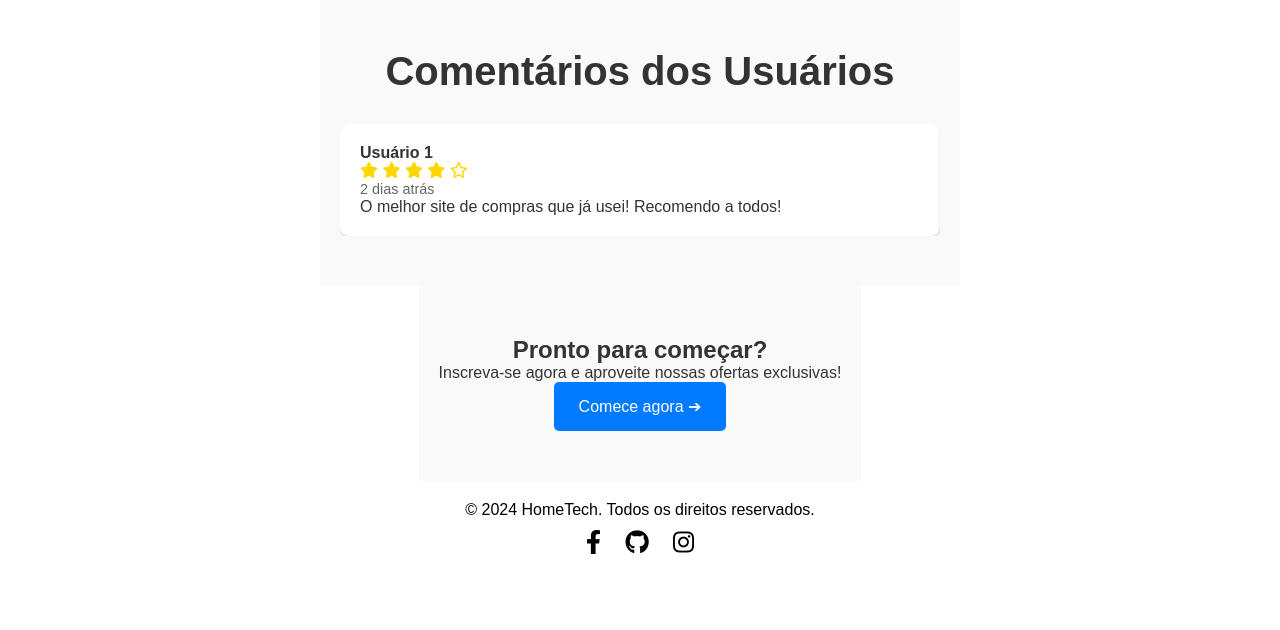
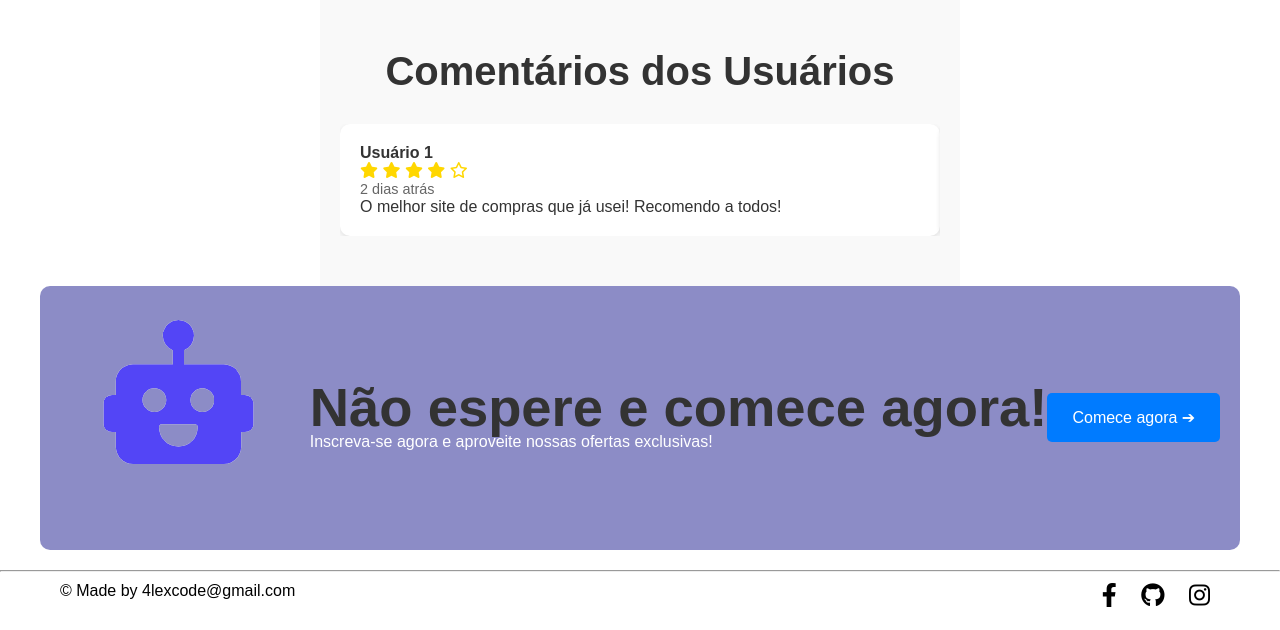
Before and after one commit to aul-rel/HomeTech, a PHP site: page /assets/pages/techmundo.html in a window 1280 px wide. Shown: the part 2572-3202 px from the top of the page. Before the commit the page ends 3126 px from the top, so only its background shows below. Run offline with PHP 8.4, Linux system fonts and the light colour scheme.

Commit message:
atualização

```diff
--- a/assets/css/techmundo.css
+++ b/assets/css/techmundo.css
@@ -65,6 +65,9 @@ li {
     padding: 10px;
     border-radius: 10px;
     background-color: #75caff4b;
+}
+#btn a{
+    text-decoration: none;
 }
 
 #btn:hover {
@@ -165,11 +168,52 @@ h3 {
     padding: 50px 20px;
     background-color: #f9f9f9; /* Cor de fundo clara */
 }
+.cta-section {
+    display: flex; /* Ativa o flexbox */
+    align-items: center; /* Centraliza verticalmente */
+    padding: 20px;
+    background-color: rgba(0, 0, 130, 0.452); /* Fundo da seção */
+    border-radius: 10px;
+}
 
+.logo {
+    position: relative; /* Permite que a logo seja posicionada normalmente */
+    z-index: 1; /* Garante que a logo esteja acima do fundo */
+    opacity: 0.9; /* Ajusta a opacidade da logo */
+    margin-right: 20px; /* Espaço entre a logo e o texto */
+}
+
+.text-container, .button-container {
+    position: relative; /* Para garantir que os textos fiquem acima da logo */
+    z-index: 2; /* Garante que o texto fique acima da logo */
+    color: white; /* Cor do texto */
+}
+
+.cta-section h1 {
+    font-size: 3.4em;
+    margin: 0; /* Remove margens para melhor alinhamento */
+}
+
+.cta-section p {
+    margin: 0; /* Remove margens para melhor alinhamento */
+}
+
+.button-container {
+    margin-left: auto; /* Faz o botão ficar à direita */
+}
+
+.text-container {
+    margin-top: 0; /* Remove top margin for alignment */
+    text-align: left; /* Align text to the left */
+}
+
+.button-container {
+    display: flex; /* Use flex for button container */
+    justify-content: flex-end; /* Align button to the right */
+}
 .feature-item {
     margin: 20px 0;
 }
-
 /* Highlights Section */
 .highlights {
     display: grid;
@@ -180,13 +224,11 @@ h3 {
     max-width: 85%; /* Limita a largura a 85% da tela */
     margin: 0 auto; /* Centraliza a seção */
 }
-
 .highlights h2 {
     grid-column: 1 / -1; /* Faz o título ocupar toda a largura do grid */
     font-size: 2.5em;
     margin-bottom: 30px;
 }
-
 /* Estilos dos itens do destaque */
 .highlight-item {
     background-color:#f9f9f9; /* Fundo branco para os itens */
@@ -196,7 +238,6 @@ h3 {
     text-align: left; /* Alinhamento à esquerda do texto */
     cursor: pointer;
 }
-
 .highlight-item i {
     font-size: 2em; /* Tamanho do ícone */
     margin-bottom: 10px; /* Espaço abaixo do ícone */
@@ -229,6 +270,14 @@ footer {
     max-width: 1200px; /* Limita a largura máxima */
     margin: 0 auto; /* Centraliza o footer */
     padding: 0 20px; /* Adiciona espaçamento lateral */
+    display: flex; /* Usar flexbox para alinhar os itens */
+    justify-content: space-between; /* Espaça os itens entre si */
+    align-items: center; /* Alinha verticalmente os itens */
+}
+
+.footer-container p {
+    margin: 0; /* Remove margens para melhor alinhamento */
+    text-align: left; /* Alinha o texto à esquerda */
 }
 
 .social-links {
--- a/assets/pages/techmundo.html
+++ b/assets/pages/techmundo.html
@@ -31,7 +31,6 @@
                 <a href="cadastro.html" class="cta-button">Start now ➔</a>
             </div>
         </section>
-
         <!-- Seção de Recursos -->
         <section class="features">
             <h2>Recursos</h2>
@@ -105,12 +104,6 @@
                 <p>Conecte-se com seu público através de integrações fáceis com redes sociais.</p>
             </div>
         </section>
-
-
-
-
-
-
 <!-- Seção de Comentários -->
 <section class="comments-carousel">
     <h2>Comentários dos Usuários</h2>
@@ -168,20 +161,24 @@
         </div>
     </div>
 </section>
-
-
-
-
         <!-- Seção de Chamada para Ação -->
         <section class="cta-section">
-            <h2>Pronto para começar?</h2>
-            <p>Inscreva-se agora e aproveite nossas ofertas exclusivas!</p>
-            <a href="cadastro.html" class="cta-button">Comece agora ➔</a>
+            <div class="logo">
+                <img src="../img/default_transparent_765x625.png" alt="Logo">
+            </div>
+            <div class="text-container">
+                <h1>Não espere e comece agora!</h1>
+                <p>Inscreva-se agora e aproveite nossas ofertas exclusivas!</p>
+            </div>
+            <div class="button-container">
+                <a href="cadastro.html" class="cta-button">Comece agora ➔</a>
+            </div>
         </section>
     </main>
     <footer>
+        <hr>
         <div class="footer-container">
-            <p>&copy; 2024 HomeTech. Todos os direitos reservados.</p>
+            <p>&copy; Made by 4lexcode@gmail.com</p>
             <div class="social-links">
                 <a href="https://pt-br.facebook.com/alexandre.vinicius.3760430" target="_blank"><i class="fab fa-facebook-f"></i></a>
                 <a href="https://github.com/LexCode20" target="_blank"><i class="fab fa-github"></i></a>
@@ -189,6 +186,7 @@
             </div>
         </div>
     </footer>
+
 </body>
 <script src="../js/carrousel.js"></script>
 </html>
```
